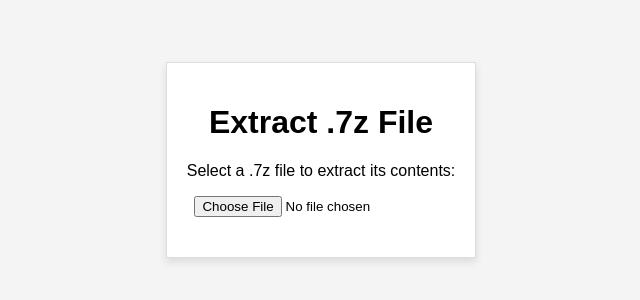
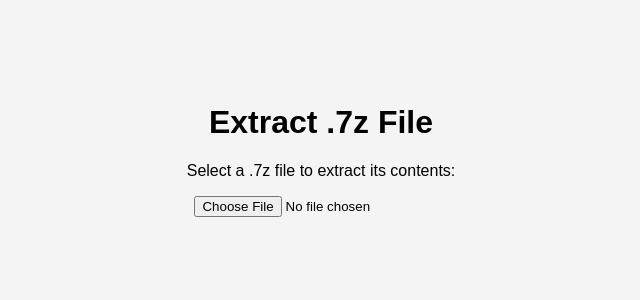
Before and after one commit to FRAMEllARCHIVE/7z, a plain HTML site: page index.html in a window 1280 px wide. Shown: the part 240-540 px from the top of the page, 319-959 px from the left. Drawn offline with Linux system fonts and the light colour scheme.

Commit message:
Update index.html

```diff
--- a/index.html
+++ b/index.html
@@ -20,9 +20,6 @@
         .container {
             text-align: center;
             padding: 20px;
-            border: 1px solid #ddd;
-            background-color: white;
-            box-shadow: 0 4px 8px rgba(0, 0, 0, 0.1);
         }
         #output {
             margin-top: 20px;
```
